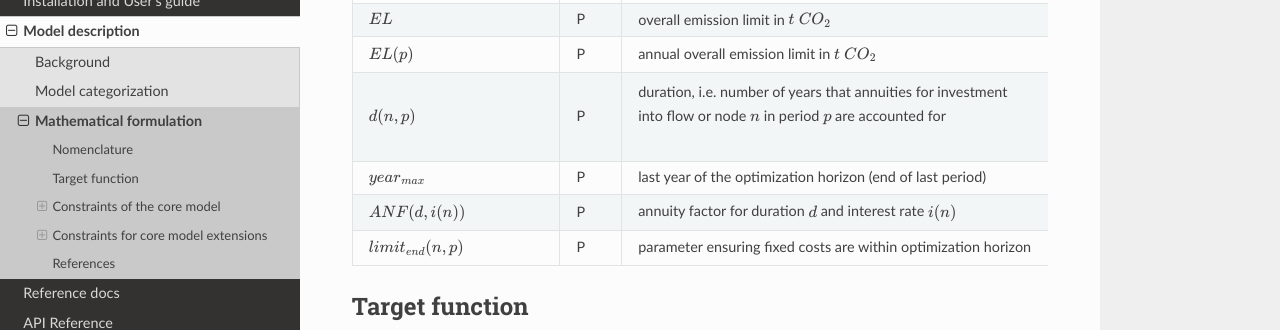
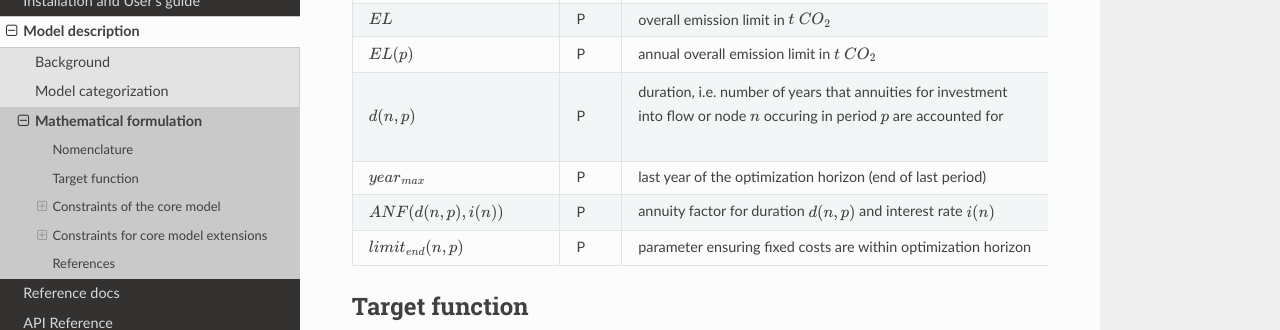
Before and after one commit to pommes-public/pommesinvest, a Sphinx documentation site: the page built from docs/model/formulation.rst, in a window 1280 px wide and 900 px high, scrolled down 3185 px. Shown: the part 151-481 px from the top of the window. Built offline with Sphinx 7.4.7 and the Read the Docs theme 2.0.0, drawn with Linux system fonts in a browser that asks for light colours.

Commit message:
Add minor docs fixes

```diff
--- a/docs/model/formulation.rst
+++ b/docs/model/formulation.rst
@@ -94,9 +94,9 @@ Nomenclature
     ":math:`EL`", "P", "overall emission limit in :math:`t \space CO_2`"
     ":math:`EL(p)`", "P", "annual overall emission limit in :math:`t \space CO_2`"
     ":math:`d(n, p)`", "P", "| duration, i.e. number of years that annuities for investment
-    | into flow or node :math:`n` in period :math:`p` are accounted for"
+    | into flow or node :math:`n` occuring in period :math:`p` are accounted for"
     ":math:`year_{max}`", "P", "last year of the optimization horizon (end of last period)"
-    ":math:`ANF(d, i(n))`", "P", "annuity factor for duration :math:`d` and interest rate :math:`i(n)`"
+    ":math:`ANF(d(n, p), i(n))`", "P", "annuity factor for duration :math:`d(n, p)` and interest rate :math:`i(n)`"
     ":math:`limit_{end}(n, p)`", "P", "parameter ensuring fixed costs are within optimization horizon"
 
 
```
